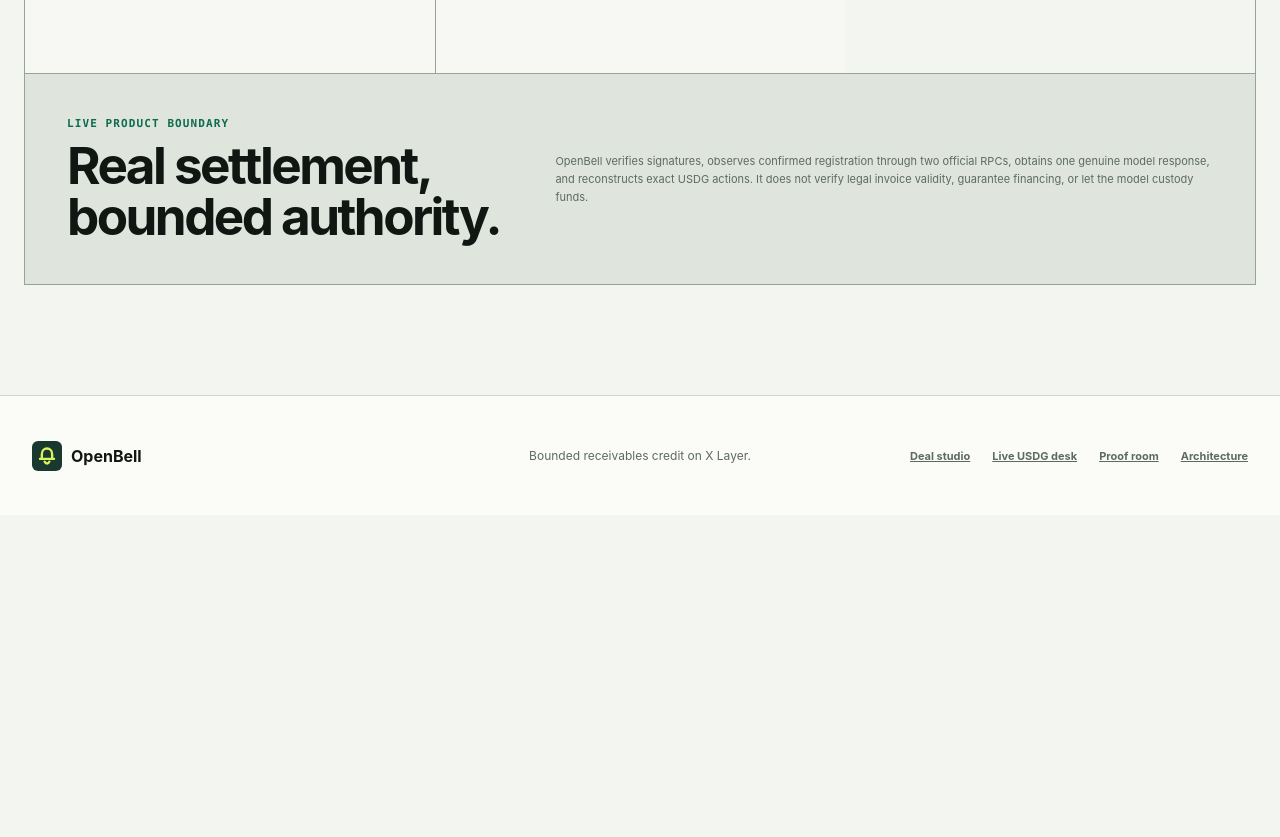
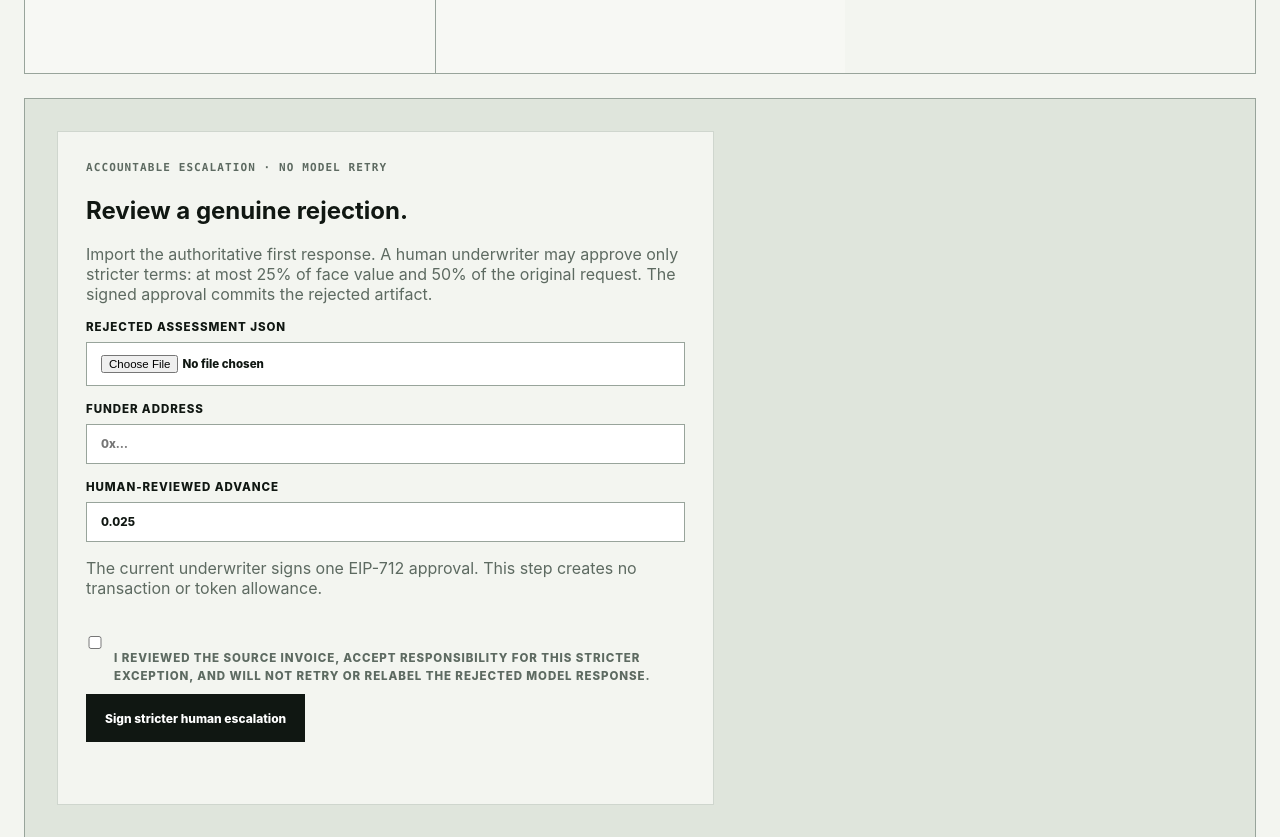
Before and after one commit to dolepee/openbell, a website: page web/mainnet/index.html in a window 1280 px wide. Shown: the part 1630-2467 px from the top of the page. Before the commit the page ends 2145 px from the top, so only its background shows below. Drawn offline with Linux system fonts and the light colour scheme.

Commit message:
Keep mainnet escalation shell in parity

```diff
--- a/web/mainnet/index.html
+++ b/web/mainnet/index.html
@@ -134,6 +134,27 @@
         </article>
       </section>
 
+      <section class="assessment-workspace" id="escalation-workspace" hidden aria-labelledby="escalation-title">
+        <form class="assessment-form" id="escalation-form" novalidate>
+          <p class="overline">ACCOUNTABLE ESCALATION · NO MODEL RETRY</p>
+          <h2 id="escalation-title">Review a genuine rejection.</h2>
+          <p>Import the authoritative first response. A human underwriter may approve only stricter terms: at most 25% of face value and 50% of the original request. The signed approval commits the rejected artifact.</p>
+          <label>Rejected assessment JSON<input id="escalation-assessment-file" type="file" accept="application/json,.json" required aria-describedby="escalation-help escalation-error" /></label>
+          <label>Funder address<input id="escalation-funder" required pattern="0x[0-9a-fA-F]{40}" placeholder="0x…" autocomplete="off" /></label>
+          <label>Human-reviewed advance<input id="escalation-advance" required inputmode="decimal" value="0.025" aria-describedby="escalation-help escalation-error" /></label>
+          <p id="escalation-help">The current underwriter signs one EIP-712 approval. This step creates no transaction or token allowance.</p>
+          <div class="form-consent"><input id="escalation-consent" type="checkbox" required /><label for="escalation-consent">I reviewed the source invoice, accept responsibility for this stricter exception, and will not retry or relabel the rejected model response.</label></div>
+          <button class="button button-primary" id="sign-escalation" type="submit">Sign stricter human escalation</button>
+          <p class="form-error" id="escalation-error" role="alert" aria-live="assertive"></p>
+        </form>
+        <article class="assessment-result" id="escalation-result" hidden tabindex="-1">
+          <p class="overline">REJECTION-BOUND AUTHORITY</p><h2>Human review signed.</h2>
+          <p id="escalation-economics"></p>
+          <p>The four exact actions below preserve role separation: the funder approves and funds; the payer approves and settles.</p>
+          <div id="escalation-actions" class="assessment-actions"></div>
+        </article>
+      </section>
+
       <section class="operate-boundary" aria-labelledby="operate-boundary-title">
         <div><p class="overline">LIVE PRODUCT BOUNDARY</p><h2 id="operate-boundary-title">Real settlement, bounded authority.</h2></div>
         <p>OpenBell verifies signatures, observes confirmed registration through two official RPCs, obtains one genuine model response, and reconstructs exact USDG actions. It does not verify legal invoice validity, guarantee financing, or let the model custody funds.</p>
```
Also changed, not shown: web/site.test.mjs (+4 -1 lines).
